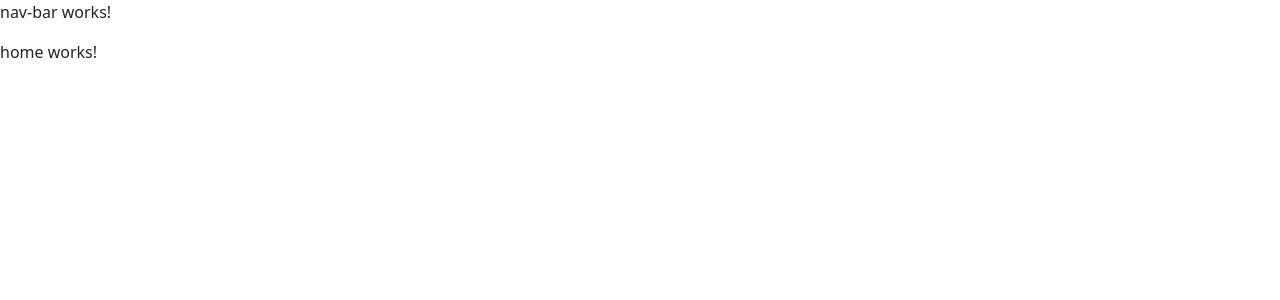
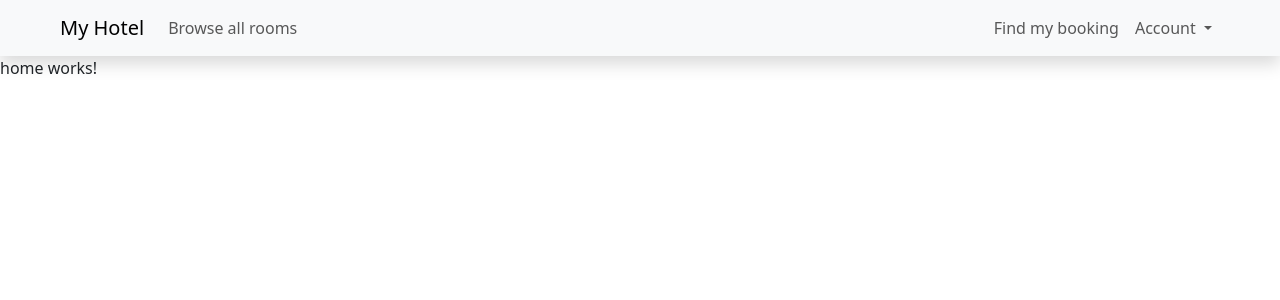
Before and after one commit to Joseeph5/Angular-Project, an Angular app: page / in a window 1280 px wide. Shown: the top 300 px of the page. Built offline with nearby package versions, Linux system fonts and the light colour scheme.

Commit message:
update NavBarComponent

```diff
--- a/src/app/app.component.ts
+++ b/src/app/app.component.ts
@@ -1,5 +1,6 @@
 import { Component } from '@angular/core';
 import { RouterOutlet } from '@angular/router';
+
 import { NavBarComponent } from './components/nav-bar/nav-bar.component';
 
 @Component({
--- a/src/app/components/nav-bar/nav-bar.component.html
+++ b/src/app/components/nav-bar/nav-bar.component.html
@@ -1 +1,66 @@
-<p>nav-bar works!</p>
+<nav class="navbar navbar-expand-lg bg-body-tertiary px-5 shadow sticky-top">
+  <div class="container-fluid">
+    <a [routerLink]="['/']" class="navbar-brand" routerLinkActive="active">
+      <span class="hotel-color">My Hotel</span>
+    </a>
+    <button
+      class="navbar-toggler"
+      type="button"
+      data-bs-toggle="collapse"
+      data-bs-target="#navbarScroll"
+      aria-controls="navbarScroll"
+      aria-expanded="false"
+      aria-label="Toggle navigation"
+    >
+      <span class="navbar-toggler-icon"></span>
+    </button>
+
+    <div class="collapse navbar-collapse" id="navbarScroll">
+      <ul class="navbar-nav me-auto my-2 my-lg-0 navbar-nav-scroll">
+        <li class="nav-item">
+          <a
+            class="nav-link"
+            aria-current="page"
+            [routerLink]="['/browse-all-rooms']"
+          >
+            Browse all rooms
+          </a>
+        </li>
+
+        <li *ngIf="isAdmin" class="nav-item">
+          <a class="nav-link" aria-current="page" [routerLink]="['/admin']">
+            Admin
+          </a>
+        </li>
+      </ul>
+
+      <ul class="d-flex navbar-nav">
+        <li class="nav-item">
+          <a class="nav-link" [routerLink]="['/find-booking']">
+            Find my booking
+          </a>
+        </li>
+
+        <li class="nav-item dropdown">
+          <a
+            class="nav-link dropdown-toggle"
+            role="button"
+            (click)="toggleAccount()"
+            [class.show]="showAccount"
+          >
+            Account
+          </a>
+
+          <ul class="dropdown-menu" [class.show]="showAccount">
+            <li *ngIf="isLoggedIn">
+              <a class="dropdown-item" (click)="logout()">Logout</a>
+            </li>
+            <li *ngIf="!isLoggedIn">
+              <a class="dropdown-item" [routerLink]="['/login']">Login</a>
+            </li>
+          </ul>
+        </li>
+      </ul>
+    </div>
+  </div>
+</nav>
--- a/src/app/components/nav-bar/nav-bar.component.ts
+++ b/src/app/components/nav-bar/nav-bar.component.ts
@@ -1,12 +1,28 @@
-import { Component } from '@angular/core';
-
+// src/app/components/layout/nav-bar/nav-bar.component.ts
+import { Component, OnInit } from '@angular/core';
+import { Router, RouterLink } from '@angular/router';
+import { NgIf } from '@angular/common';
 @Component({
   selector: 'app-nav-bar',
   standalone: true,
-  imports: [],
   templateUrl: './nav-bar.component.html',
-  styleUrl: './nav-bar.component.css'
+  styleUrls: ['./nav-bar.component.css'],
+  imports: [RouterLink, NgIf],
 })
-export class NavBarComponent {
+export class NavBarComponent implements OnInit {
+  showAccount: boolean = false;
+  isAdmin: boolean = false;
+  isLoggedIn: boolean = false;
 
+  constructor(private router: Router) {}
+
+  ngOnInit(): void {}
+
+  toggleAccount(): void {
+    this.showAccount = !this.showAccount;
+  }
+
+  logout(): void {
+    this.router.navigate(['/login']);
+  }
 }
```
